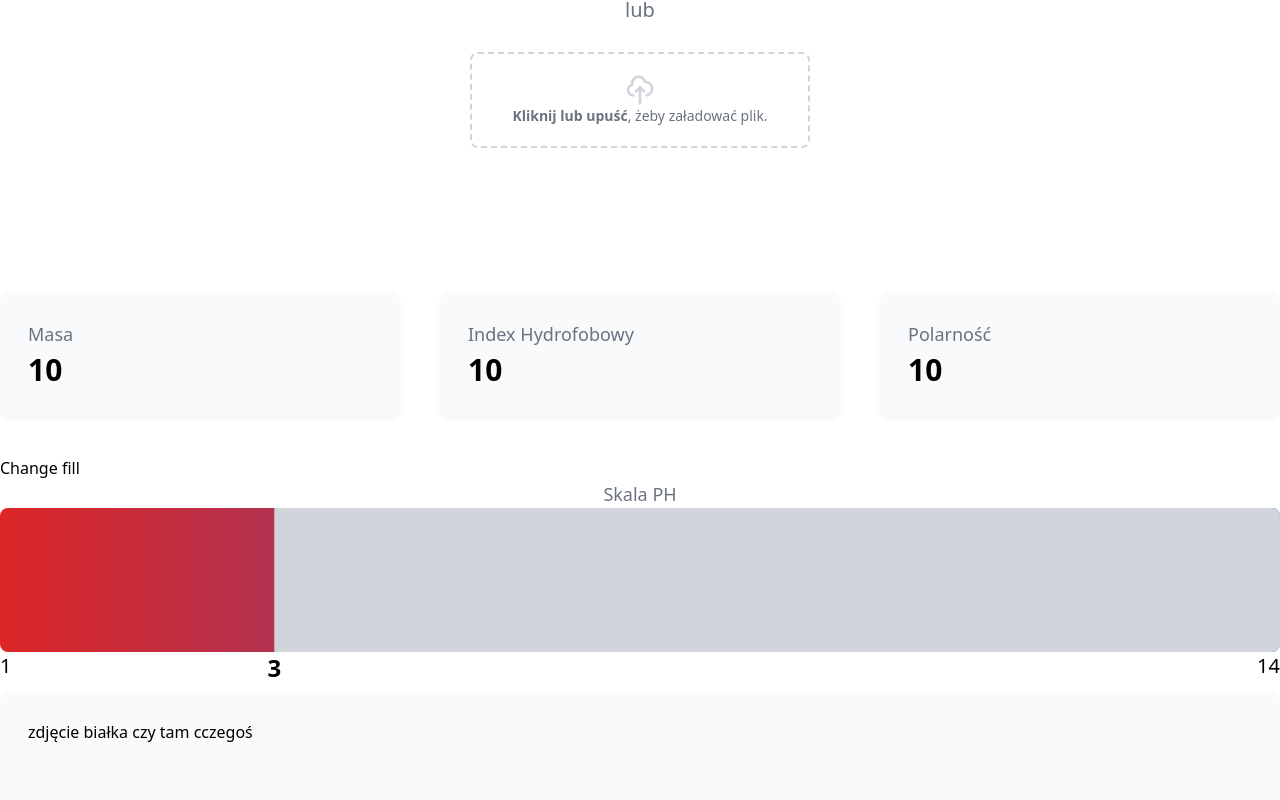
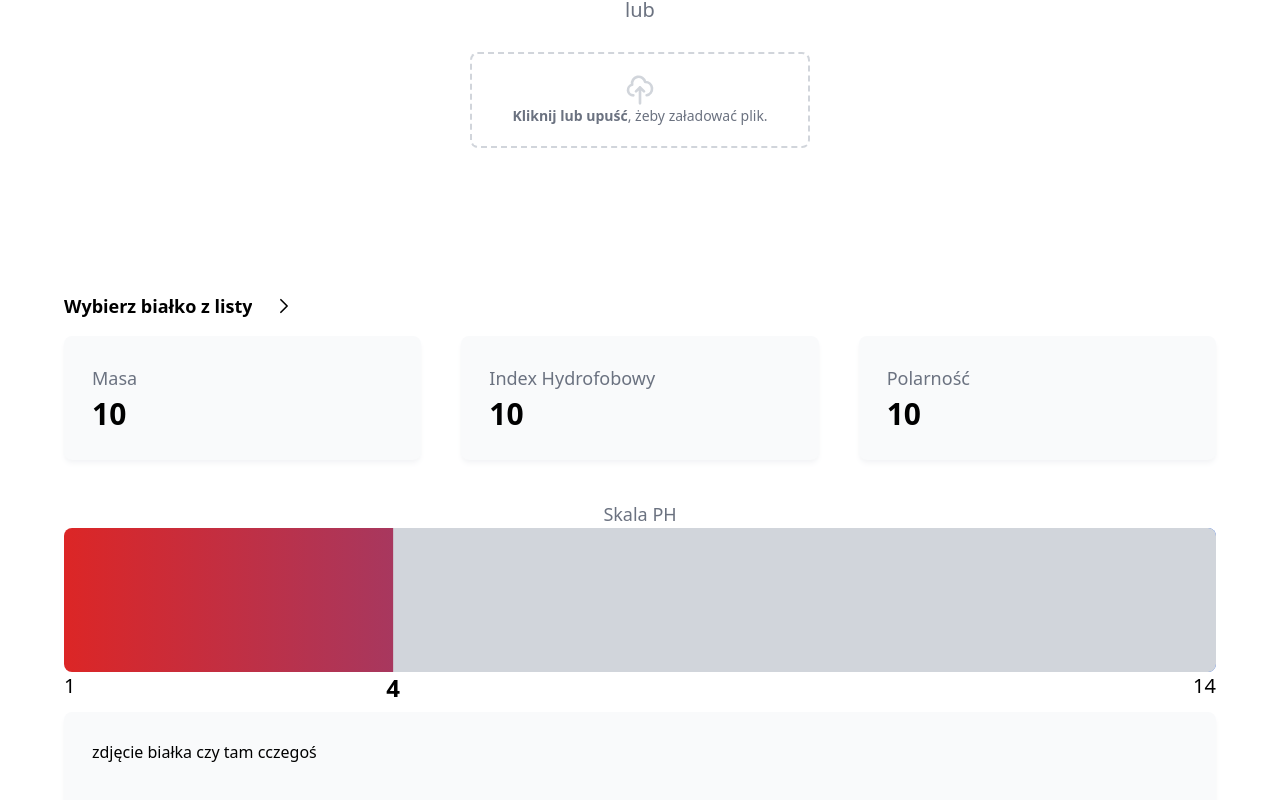
Before and after one commit to bog2n/science-cup, a Next.js app in the folder frontend/: page / in a window 1280 px wide. Shown: the part 500-1300 px from the top of the page. Built offline with nearby package versions, Linux system fonts and the light colour scheme.

Commit message:
Add drop down list with all proteins

```diff
--- a/frontend/components/Form.tsx
+++ b/frontend/components/Form.tsx
@@ -1,18 +1,15 @@
-import React from "react";
+import React, { FormEvent } from "react";
 import RightArrow from "./Icons/RightArrow";
 import UploadIcon from "./Icons/UploadIcon";
 
-export default function Form({dataHandler}:any) {
+export default function Form({ dataHandler }: any) {
   // Handlers
-  function submitHandler(e:any) {
-	e.preventDefault();
-	dataHandler(e);
+  function submitHandler(e: FormEvent) {
+    e.preventDefault();
+    dataHandler(e);
   }
   return (
-    <form
-      onSubmit={submitHandler}
-      className="flex flex-col items-center gap-7"
-    >
+    <form onSubmit={submitHandler} className="flex flex-col items-center gap-7">
       {/* Text input. */}
       <div className="relative w-[30rem]">
         <input
--- a/frontend/pages/index.tsx
+++ b/frontend/pages/index.tsx
@@ -8,18 +8,33 @@ import Form from "../components/Form";
 import DataCard from "@/components/DataCard";
 import SchemaCard from "@/components/SchemaCard";
 import PHChart from "@/components/PHChart";
+import RightArrow from "@/components/Icons/RightArrow";
 
 const inter = Inter({ subsets: ["latin"] });
 
-export default function Home() {
-  const [fill, setFill] = useState(3);
-
-  // TODO remove in near future
-  function changeFillHandler() {
-    setFill(Math.round(Math.random() * 14));
+interface IProtein {
+  hindex: number;
+  isopoint: number;
+  mass: number;
+  ph: number;
+  polarity: number;
+  protein: string;
+}
+interface IProteinsData {
+  ok: boolean;
+  proteins: IProtein[];
 }
 
-  function processData(data:any) {
+export default function Home() {
+  //* States
+  // TODO handle state when no protein is selected
+  // Each protein data.
+  const [proteinsData, setProteinsData] = useState<null | IProteinsData>(null);
+  const [currentProtein, setCurrentProtein] = useState<null | IProtein>(null);
+
+  const [listIsOpen, setListIsOpen] = useState(false);
+
+  function processData(data: any) {
     let genome = data.target[0].value;
     let file = data.target[2].files[0];
     let requestParameters;
@@ -29,29 +44,41 @@ export default function Home() {
       data.append("file", file);
       requestParameters = {
         method: "POST",
-        body: data
+        body: data,
       };
     } else {
       requestParameters = {
         method: "POST",
-        headers: {'Content-Type': 'application/x-www-form-urlencoded'},
-        body: 'genome=' + genome
+        headers: { "Content-Type": "application/x-www-form-urlencoded" },
+        body: "genome=" + genome,
       };
     }
 
-    fetch('/api/data', requestParameters)
+    fetch("/api/data", requestParameters)
       .then((response) => response.json())
       .then((data) => {
         console.log(data);
         // TODO handle this
+        setProteinsData(data);
+        setCurrentProtein(data.proteins[0]);
       })
       .catch((error) => {
         // TODO handle this
       });
   }
 
+  //* Handlers
+  function listOpenHandler() {
+    setListIsOpen((prev) => !prev);
+  }
+  function changeProteinHandler(newProtein: IProtein) {
+    setListIsOpen(false);
+    // Update the protein which is going to be displayed.
+    setCurrentProtein(newProtein);
+  }
+
   return (
-    <main className="max-w-7xl mx-auto fir">
+    <main className="max-w-7xl mx-auto px-16">
       {/* Main header. */}
       <header className="py-32">
         <h1 className="text-center max-w-3xl mx-auto">
@@ -62,8 +89,67 @@ export default function Home() {
       <section className="flex justify-center items-center mb-36">
         <Form dataHandler={processData} />
       </section>
+
       {/* Printed data. */}
       <section className="mb-10">
+        {/* Whole screen overlay */}
+        {listIsOpen && (
+          <div
+            onClick={() => setListIsOpen(false)}
+            className="block absolute inset-0 z-40"
+          ></div>
+        )}
+        {/* List with all proteins. */}
+        <div className="relative z-50 mb-4">
+          <button
+            onClick={listOpenHandler}
+            className="text-left max-w-sm text-lg font-bold flex justify-center items-center gap-2"
+          >
+            <span className="truncate">
+              {!currentProtein
+                ? "Wybierz białko z listy"
+                : currentProtein.protein}
+            </span>{" "}
+            <svg
+              xmlns="http://www.w3.org/2000/svg"
+              fill="none"
+              viewBox="0 0 24 24"
+              strokeWidth="2"
+              stroke="currentColor"
+              className={`block w-12 h-5 transform transition-transform ${
+                !listIsOpen ? "rotate-0" : "rotate-90"
+              }`}
+            >
+              <path
+                strokeLinecap="round"
+                strokeLinejoin="round"
+                d="M8.25 4.5l7.5 7.5-7.5 7.5"
+              />
+            </svg>
+          </button>
+          <ul
+            className={`absolute top-full mt-3 flex flex-col justify-start gap-2 bg-gray-50 shadow-lg max-w-2xl max-h-52 overflow-y-scroll rounded-lg transform transition-all duration-300 ${
+              !listIsOpen
+                ? "-translate-y-10 opacity-0 pointer-events-none"
+                : "translate-y-0 opacity-100 pointer-events-auto"
+            }`}
+          >
+            {/* List of the proteins in each protein. */}
+            {proteinsData &&
+              proteinsData.proteins.map((protein: IProtein, index) => {
+                return (
+                  <li key={index}>
+                    <button
+                      className="block px-5 py-2 w-full break-all text-left hover:bg-gray-200"
+                      onClick={() => changeProteinHandler(protein)}
+                    >
+                      {protein.protein}
+                    </button>
+                  </li>
+                );
+              })}
+          </ul>
+        </div>
         {/* Data */}
         <div className="grid grid-cols-3 gap-10">
           <DataCard title="Masa" data="10" />
@@ -73,8 +159,7 @@ export default function Home() {
         {/* PH chart */}
         {/* TODO dwie krechy... */}
         <div className="my-10">
-          <button onClick={changeFillHandler}>Change fill</button>
-          <PHChart fill={fill} />
+          <PHChart fill={4} />
         </div>
         {/* Schema */}
         <div>
```
Lines whose indentation alone changed are shown as unchanged.
